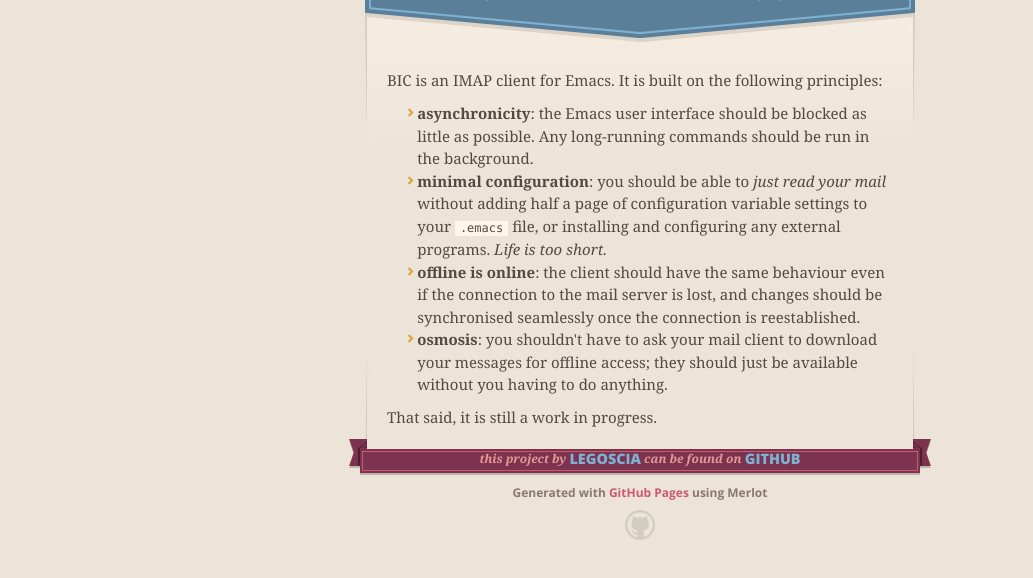
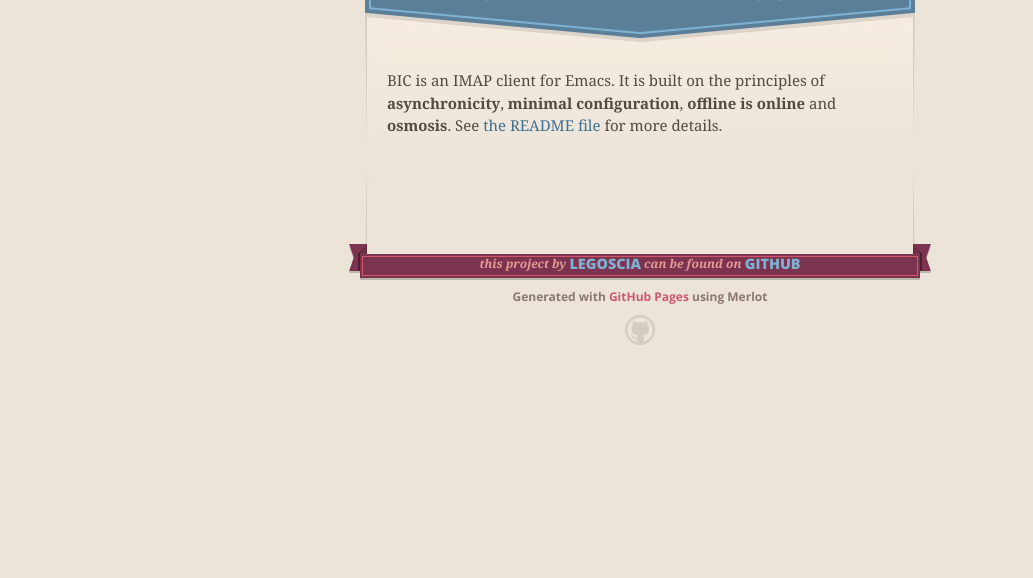
Before and after one commit to legoscia/bic, a plain HTML site: page index.html in a window 1280 px wide. Shown: the part 172-750 px from the top of the page, without its empty margins (0-1033 px from the left). Drawn offline with nearby package versions, Linux system fonts and the light colour scheme.

Commit message:
Create gh-pages branch via GitHub

```diff
--- a/index.html
+++ b/index.html
@@ -46,31 +46,10 @@
 
 
       <section id="main_content">
-        <p>BIC is an IMAP client for Emacs.  It is built on the following
-principles:</p>
-
-<ul>
-<li>
-<strong>asynchronicity</strong>: the Emacs user interface should be blocked as
-little as possible.  Any long-running commands should be run in the
-background.</li>
-<li>
-<strong>minimal configuration</strong>: you should be able to <em>just read
-your mail</em> without adding half a page of configuration variable
-settings to your <code>.emacs</code> file, or installing and configuring any
-external programs.  <em>Life is too short.</em>
-</li>
-<li>
-<strong>offline is online</strong>: the client should have the same behaviour even
-if the connection to the mail server is lost, and changes should be
-synchronised seamlessly once the connection is reestablished.</li>
-<li>
-<strong>osmosis</strong>: you shouldn't have to ask your mail client to download
-your messages for offline access; they should just be available
-without you having to do anything.</li>
-</ul>
-
-<p>That said, it is still a work in progress.</p>
+        <p>BIC is an IMAP client for Emacs.  It is built on the principles of
+<strong>asynchronicity</strong>, <strong>minimal configuration</strong>, <strong>offline is online</strong>
+and <strong>osmosis</strong>.
+See <a href="https://github.com/legoscia/bic#readme">the README file</a> for more details.</p>
       </section>
 
       <footer>
--- a/params.json
+++ b/params.json
@@ -1 +1 @@
-{"name":"BIC","tagline":"Best IMAP Client (for Emacs)","body":"BIC is an IMAP client for Emacs.  It is built on the following\r\nprinciples:\r\n\r\n* **asynchronicity**: the Emacs user interface should be blocked as\r\n  little as possible.  Any long-running commands should be run in the\r\n  background.\r\n* **minimal configuration**: you should be able to *just read\r\n  your mail* without adding half a page of configuration variable\r\n  settings to your `.emacs` file, or installing and configuring any\r\n  external programs.  *Life is too short.*\r\n* **offline is online**: the client should have the same behaviour even\r\n  if the connection to the mail server is lost, and changes should be\r\n  synchronised seamlessly once the connection is reestablished.\r\n* **osmosis**: you shouldn't have to ask your mail client to download\r\n  your messages for offline access; they should just be available\r\n  without you having to do anything.\r\n\r\nThat said, it is still a work in progress.\r\n","google":"","note":"Don't delete this file! It's used internally to help with page regeneration."}
+{"name":"BIC","tagline":"Best IMAP Client (for Emacs)","body":"BIC is an IMAP client for Emacs.  It is built on the principles of\r\n**asynchronicity**, **minimal configuration**, **offline is online**\r\nand **osmosis**.\r\nSee [the README file](https://github.com/legoscia/bic#readme) for more details.","google":"","note":"Don't delete this file! It's used internally to help with page regeneration."}
```
